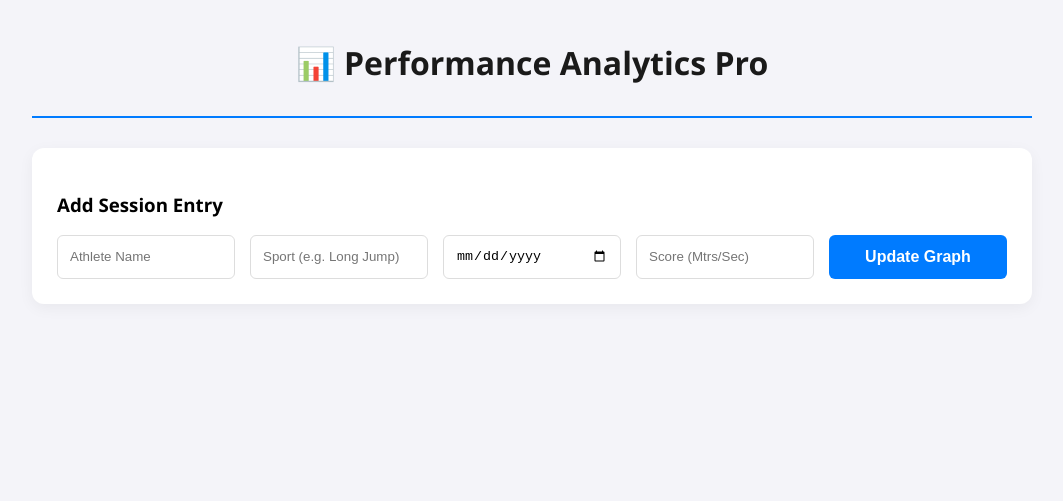
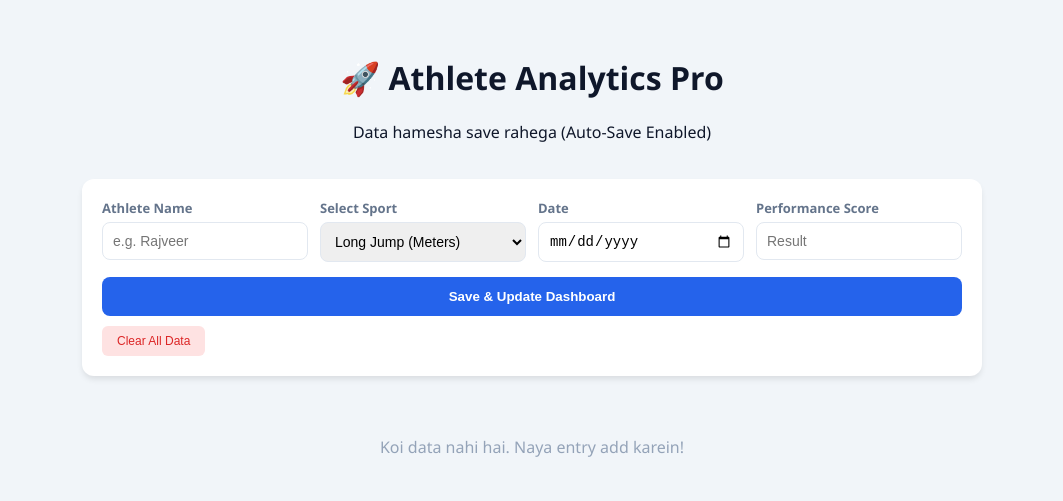
Before and after one commit to rajveer123-123/track-field-tracker1, a plain HTML site: page index.html in a window 1280 px wide. Shown: the whole page, without its empty margins (108-1171 px from the left). Drawn offline with nearby package versions, Linux system fonts and the light colour scheme.

Commit message:
Update index.html

```diff
--- a/index.html
+++ b/index.html
@@ -3,66 +3,93 @@
 <head>
     <meta charset="UTF-8">
     <meta name="viewport" content="width=device-width, initial-scale=1.0">
-    <title>Athlete Performance Dashboard</title>
+    <title>Pro Athlete Tracker</title>
     <script src="https://cdn.jsdelivr.net/npm/chart.js"></script>
     <style>
-        :root { --primary: #007bff; --dark: #1a1a1a; --gray: #f4f4f9; }
-        body { font-family: 'Segoe UI', sans-serif; background: var(--gray); margin: 0; padding: 20px; }
-        .container { max-width: 1000px; margin: auto; }
+        :root { --primary: #2563eb; --dark: #0f172a; --gray: #f1f5f9; --white: #ffffff; }
+        body { font-family: 'Segoe UI', Tahoma, Geneva, Verdana, sans-serif; background: var(--gray); margin: 0; padding: 15px; }
+        .container { max-width: 900px; margin: auto; }
+        .header { text-align: center; padding: 20px 0; color: var(--dark); }
 
-        /* Professional Card Style */
-        .card { background: white; padding: 25px; border-radius: 12px; box-shadow: 0 4px 15px rgba(0,0,0,0.05); margin-bottom: 20px; }
+        .card { background: var(--white); padding: 20px; border-radius: 12px; box-shadow: 0 4px 6px -1px rgba(0,0,0,0.1); margin-bottom: 20px; }
+        .form-group { display: grid; grid-template-columns: repeat(auto-fit, minmax(180px, 1fr)); gap: 12px; }
 
-        .header { text-align: center; color: var(--dark); border-bottom: 2px solid var(--primary); padding-bottom: 10px; margin-bottom: 30px; }
+        label { display: block; font-size: 13px; font-weight: 600; margin-bottom: 5px; color: #64748b; }
+        input, select { width: 100%; padding: 10px; border: 1px solid #e2e8f0; border-radius: 8px; font-size: 14px; box-sizing: border-box; }
 
-        .form-group { display: grid; grid-template-columns: repeat(auto-fit, minmax(150px, 1fr)); gap: 15px; }
-        input, select { padding: 12px; border: 1px solid #ddd; border-radius: 6px; outline: none; transition: 0.3s; }
-        input:focus { border-color: var(--primary); }
+        .btn-save { background: var(--primary); color: white; border: none; padding: 12px; border-radius: 8px; cursor: pointer; font-weight: 600; margin-top: 15px; width: 100%; transition: 0.2s; }
+        .btn-save:hover { background: #1d4ed8; }
 
-        button { background: var(--primary); color: white; border: none; padding: 12px; border-radius: 6px; cursor: pointer; font-weight: bold; font-size: 16px; }
-        button:hover { background: #0056b3; }
+        .btn-reset { background: #fee2e2; color: #dc2626; border: none; padding: 8px 15px; border-radius: 6px; cursor: pointer; font-size: 12px; margin-top: 10px; }
 
-        .player-box { background: white; padding: 20px; border-radius: 12px; margin-top: 20px; border-left: 5px solid var(--primary); }
-        .trend-badge { padding: 5px 12px; border-radius: 20px; font-size: 14px; font-weight: bold; float: right; }
-        .up { background: #e6ffed; color: #1e7e34; }
-        .down { background: #ffeef0; color: #d73a49; }
+        .player-section { background: var(--white); padding: 20px; border-radius: 12px; margin-top: 25px; box-shadow: 0 2px 4px rgba(0,0,0,0.05); }
+        .sport-title { display: flex; justify-content: space-between; align-items: center; border-bottom: 1px solid #f1f5f9; padding-bottom: 10px; margin-bottom: 15px; }
 
-        canvas { width: 100% !important; height: 300px !important; margin-top: 20px; }
+        .trend-badge { padding: 4px 10px; border-radius: 20px; font-size: 12px; font-weight: bold; }
+        .up { background: #dcfce7; color: #166534; }
+        .down { background: #fee2e2; color: #991b1b; }
 
-        @media (max-width: 600px) { .form-group { grid-template-columns: 1fr; } }
+        canvas { width: 100% !important; max-height: 300px; }
+        .no-data { text-align: center; color: #94a3b8; padding: 40px; }
     </style>
 </head>
 <body>
 
 <div class="container">
     <div class="header">
-        <h1>📊 Performance Analytics Pro</h1>
+        <h1>🚀 Athlete Analytics Pro</h1>
+        <p>Data hamesha save rahega (Auto-Save Enabled)</p>
     </div>
 
     <div class="card">
-        <h3>Add Session Entry</h3>
         <div class="form-group">
-            <input type="text" id="pName" placeholder="Athlete Name">
-            <input type="text" id="sName" placeholder="Sport (e.g. Long Jump)">
-            <input type="date" id="pDate">
-            <input type="number" id="pScore" placeholder="Score (Mtrs/Sec)" step="0.01">
-            <button onclick="saveData()">Update Graph</button>
+            <div>
+                <label>Athlete Name</label>
+                <input type="text" id="pName" placeholder="e.g. Rajveer">
+            </div>
+            <div>
+                <label>Select Sport</label>
+                <select id="sName">
+                    <option value="Long Jump">Long Jump (Meters)</option>
+                    <option value="100m Sprint">100m Sprint (Seconds)</option>
+                    <option value="200m Sprint">200m Sprint (Seconds)</option>
+                    <option value="High Jump">High Jump (Meters)</option>
+                    <option value="Shot Put">Shot Put (Meters)</option>
+                    <option value="Javelin Throw">Javelin Throw (Meters)</option>
+                    <option value="Discus Throw">Discus Throw (Meters)</option>
+                    <option value="Football Skills">Football Skills (Points)</option>
+                </select>
+            </div>
+            <div>
+                <label>Date</label>
+                <input type="date" id="pDate">
+            </div>
+            <div>
+                <label>Performance Score</label>
+                <input type="number" id="pScore" placeholder="Result" step="0.01">
+            </div>
         </div>
+        <button class="btn-save" onclick="saveData()">Save & Update Dashboard</button>
+        <button class="btn-reset" onclick="resetAll()">Clear All Data</button>
     </div>
 
     <div id="displayArea"></div>
 </div>
 
 <script>
-    let db = JSON.parse(localStorage.getItem('sportsDB')) || {};
+    // LocalStorage se data load karna
+    let db = JSON.parse(localStorage.getItem('athleteProfessionalDB')) || {};
 
     function saveData() {
         const name = document.getElementById('pName').value.trim();
-        const sport = document.getElementById('sName').value.trim();
+        const sport = document.getElementById('sName').value;
         const date = document.getElementById('pDate').value;
         const score = parseFloat(document.getElementById('pScore').value);
 
-        if(!name || !sport || !date || isNaN(score)) return alert("Fill all fields!");
+        if(!name || !date || isNaN(score)) {
+            alert("Bhai, saari details sahi se bharo!");
+            return;
+        }
 
         if(!db[name]) db[name] = {};
         if(!db[name][sport]) db[name][sport] = [];
@@ -70,30 +97,45 @@
         db[name][sport].push({date, score});
         db[name][sport].sort((a,b) => new Date(a.date) - new Date(b.date));
 
-        localStorage.setItem('sportsDB', JSON.stringify(db));
+        // Data ko permanent save karna
+        localStorage.setItem('athleteProfessionalDB', JSON.stringify(db));
         renderGraphs();
+
+        // Input fields clear karna
+        document.getElementById('pScore').value = '';
     }
 
     function renderGraphs() {
         const area = document.getElementById('displayArea');
         area.innerHTML = '';
 
+        if (Object.keys(db).length === 0) {
+            area.innerHTML = '<div class="no-data">Koi data nahi hai. Naya entry add karein!</div>';
+            return;
+        }
+
         for(let player in db) {
+            const playerDiv = document.createElement('div');
+            playerDiv.className = 'player-section';
+            playerDiv.innerHTML = `<h2 style="margin-top:0;">👤 ${player}</h2>`;
+
             for(let sport in db[player]) {
                 const dataPoints = db[player][sport];
                 const first = dataPoints[0].score;
                 const last = dataPoints[dataPoints.length - 1].score;
 
-                // Logic: Sprint mein kam score (time) matlab increase, Jumps mein zyada matlab increase
-                let isGood = sport.toLowerCase().includes('sprint') ? last < first : last > first;
-                let trendText = isGood ? "📈 Improving" : "📉 Needs Focus";
+                // Logic: Sprint ke liye kam time achha hai, baaki ke liye zyada score achha hai
+                let isGood = sport.includes('Sprint') ? last < first : last > first;
+                let trendText = isGood ? "📈 Improving" : "📉 Needs Practice";
                 let trendClass = isGood ? "up" : "down";
 
                 const chartId = `chart-${player}-${sport}`.replace(/\s+/g, '-');
-                area.innerHTML += `
-                    <div class="player-box">
-                        <span class="trend-badge ${trendClass}">${trendText}</span>
-                        <h3>${player} | <span style="color:#666">${sport}</span></h3>
+                playerDiv.innerHTML += `
+                    <div style="margin-top:25px;">
+                        <div class="sport-title">
+                            <span style="font-weight:600; color:#475569;">🎯 ${sport}</span>
+                            <span class="trend-badge ${trendClass}">${trendText}</span>
+                        </div>
                         <canvas id="${chartId}"></canvas>
                     </div>
                 `;
@@ -104,27 +146,41 @@
                         data: {
                             labels: dataPoints.map(d => d.date),
                             datasets: [{
-                                label: 'Performance Score',
+                                label: sport,
                                 data: dataPoints.map(d => d.score),
-                                borderColor: '#007bff',
-                                tension: 0.3,
+                                borderColor: '#2563eb',
+                                backgroundColor: 'rgba(37, 99, 235, 0.1)',
                                 fill: true,
-                                backgroundColor: 'rgba(0, 123, 255, 0.1)',
-                                pointRadius: 6,
-                                pointBackgroundColor: '#007bff'
+                                tension: 0.4,
+                                pointRadius: 5,
+                                pointBackgroundColor: '#2563eb',
+                                borderWidth: 3
                             }]
                         },
                         options: {
                             responsive: true,
                             maintainAspectRatio: false,
-                            plugins: { legend: { display: false } }
+                            plugins: { legend: { display: false } },
+                            scales: { y: { beginAtZero: false }, x: { grid: { display: false } } }
                         }
                     });
                 }, 0);
             }
+            area.appendChild(playerDiv);
         }
     }
+
+    function resetAll() {
+        if(confirm("Kya aap saara data delete karna chahte hain?")) {
+            localStorage.removeItem('athleteProfessionalDB');
+            db = {};
+            renderGraphs();
+        }
+    }
+
+    // Pehli baar load hone par purana data dikhaye
     renderGraphs();
 </script>
+
 </body>
 </html>
```
